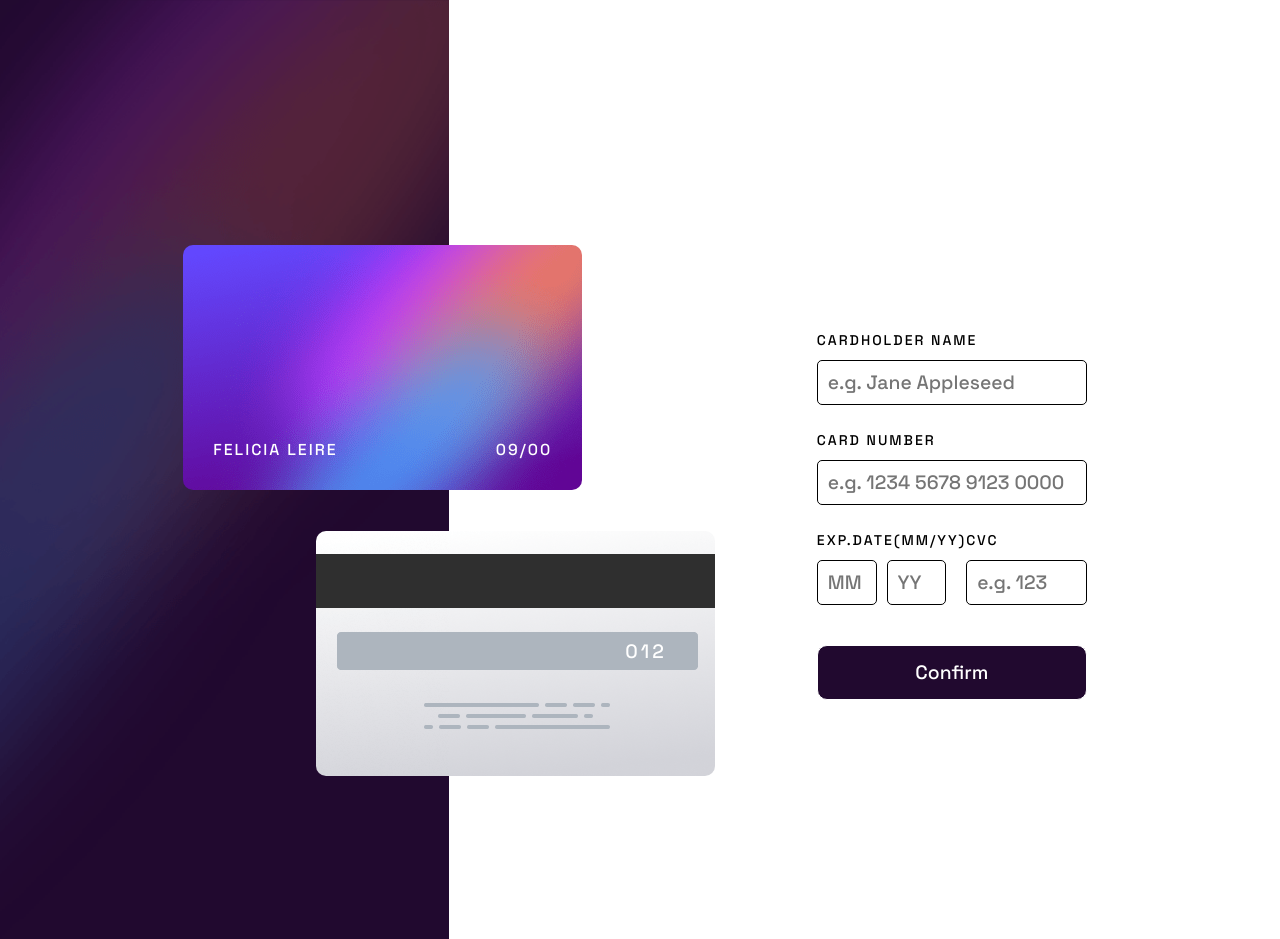
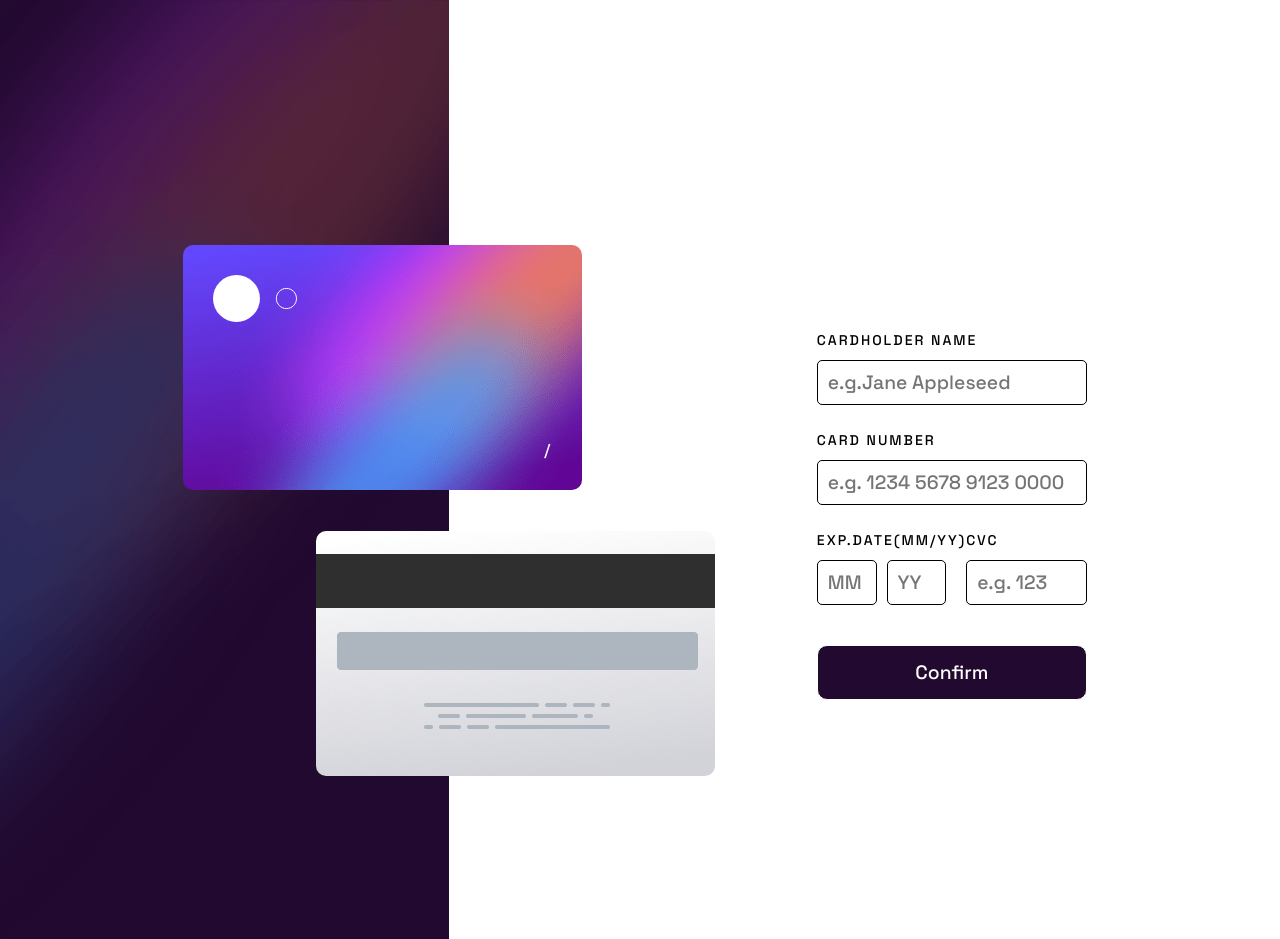
Before and after one commit to AmirLebba/interactive-card-details-form-main, a React (Vite) app: page / in a window 1280 px wide. Built offline with nearby package versions, Linux system fonts and the light colour scheme.

Commit message:
modding handle change

```diff
--- a/src/App.jsx
+++ b/src/App.jsx
@@ -1,58 +1,41 @@
-import React, { useState } from "react";
+import { useState } from 'react'
+
 
 function App() {
-  // State to manage form data
-  const [formData, setFormData] = useState({
-    cardholderName: "",
-    cardNumber: "",
-    expiryMonth: "",
-    expiryYear: "",
-    cvc: "",
-  });
+  const [cardHolder,setCardHolder] = useState("")
+  const [cardNumb, setCardNumb] = useState("");
+  const [expDay, setExpDay] = useState("");
+  const [expMonth, setExpMonth] = useState("");
+  const [cvc, setCvc] = useState("");
 
-  // State to manage form submission
-  const [formSubmitted, setFormSubmitted] = useState(false);
+  const handleCardHolderChange =(e) =>{
+    setCardHolder(e.target.value);
 
-  // State to manage error messages for each input field
-  const [formErrors, setFormErrors] = useState({});
+  }
+  const handleCardNumbChange = (e) => {
 
-  // Input change handler
-  const handleChange = (e) => {
-    const { name, value } = e.target;
-    // Update form data state
-    setFormData({ ...formData, [name]: value });
-    // Reset the error message when the user starts typing
-    setFormErrors({ ...formErrors, [name]: "" });
+    setCardNumb(e.target.value);
+
   };
+  const handleExpDayChange = (e) => {
 
-  // Form submission handler
-  const handleSubmit = () => {
-    // Validation logic
-    const errors = {};
-    Object.keys(formData).forEach((key) => {
-      if (!formData[key]) {
-        errors[key] = "Can't be blank";
-      }
-    });
+    setExpDay(e.target.value);
 
-    if (Object.keys(errors).length === 0) {
-      // If no errors, proceed to the completion form
-      setFormSubmitted(true);
-    } else {
-      // If there are errors, update the state to display error messages
-      setFormErrors(errors);
-    }
   };
+  const handleExpMonthChange = (e) => {
 
+    setExpMonth(e.target.value);
 
+  };
+  const handleCvcChange = (e) => {
 
-
-  // Render the main form
+    setCvc(e.target.value);
+  };
   return (
     <>
       <aside className="side-bar"></aside>
       <div className="back-card">
-        <p>012</p>
+        <p>{cvc}</p>
       </div>
       <div className="front-card">
         <svg
@@ -60,100 +43,77 @@ function App() {
           height="47"
           fill="none"
           xmlns="http://www.w3.org/2000/svg"
-        ></svg>
-        <h1>{formData.cardNumber}</h1>
-        <p id="name">FELICIA LEIRE</p>
-        <p id="date">09/00</p>
+        >
+          <ellipse cx="23.478" cy="23.5" rx="23.478" ry="23.5" fill="#fff" />
+          <path
+            d="M83.5 23.5c0 5.565-4.507 10.075-10.065 10.075-5.559 0-10.065-4.51-10.065-10.075 0-5.565 4.506-10.075 10.065-10.075 5.558 0 10.065 4.51 10.065 10.075Z"
+            stroke="#fff"
+          />
+        </svg>
+        <h1>{cardNumb}</h1>
+        <p id="name">{cardHolder}</p>
+        <p id="date">
+          {expDay}/{expMonth}
+        </p>
       </div>
       <div className="form">
-        {/* Input for cardholder name */}
         <p>CARDHOLDER NAME</p>
         <input
           type="text"
-          name="cardholderName"
-          value={formData.cardholderName}
-          onChange={handleChange}
-          placeholder="e.g. Jane Appleseed"
-          style={{ borderColor: formErrors.cardholderName ? "red" : "" }}
+          value={cardHolder}
+          onChange={handleCardHolderChange}
+          name=""
+          id=""
+          placeholder="e.g.Jane Appleseed"
         />
-        {formErrors.cardholderName && (
-          <p style={{ color: "red" }} className="alart">
-            {formErrors.cardholderName}
-          </p>
-        )}
-
-        {/* Input for card number */}
         <p>CARD NUMBER</p>
         <input
-          name="cardNumber"
-          value={formData.cardNumber}
+          type="number"
+          value={cardNumb}
+          id="CardHolder"
+          placeholder="e.g. 1234 5678 9123 0000"
           maxLength={16}
-          onChange={handleChange}
-          placeholder="e.g. 1234 5678 9123 0000"
-          style={{ borderColor: formErrors.cardNumber ? "red" : "" }}
+          onChange={handleCardNumbChange}
         />
-        {formErrors.cardNumber && (
-          <p style={{ color: "red" }} className="alart">
-            {formErrors.cardNumber}
-          </p>
-        )}
-
-        {/* ... Repeat similar code for other input fields ... */}
-
-        {/* Input for expiration date and CVC */}
         <div className="exp_cvc_holder">
           <div className="exp">
             <p>EXP.DATE(MM/YY)</p>
             <input
               type="number"
-              name="expiryMonth"
-              value={formData.expiryMonth}
-              onChange={handleChange}
+              name=""
+              id=""
               maxLength={2}
               placeholder="MM"
-              style={{ borderColor: formErrors.expiryMonth ? "red" : "" }}
+              onChange={handleExpDayChange}
+              value={expDay}
             />
-
             <input
               type="number"
-              name="expiryYear"
-              value={formData.expiryYear}
-              onChange={handleChange}
+              name=""
+              id=""
               maxLength={2}
               placeholder="YY"
-              style={{ borderColor: formErrors.expiryYear ? "red" : "" }}
+              onChange={handleExpMonthChange}
+              value={expMonth}
             />
           </div>
           <div className="cvc">
             <p>CVC</p>
             <input
               type="number"
-              name="cvc"
-              value={formData.cvc}
-              onChange={handleChange}
+              name=""
+              id=""
               maxLength={3}
               placeholder="e.g. 123"
-              style={{ borderColor: formErrors.cvc ? "red" : "" }}
+              onChange={handleCvcChange}
+              value={cvc}
             />
-            {formErrors.cardNumber && (
-              <p style={{ color: "red" }} className="alart">
-                {formErrors.cardNumber}
-              </p>
-            )}
           </div>
         </div>
-        <div>
-          {formErrors.cardNumber && (
-            <p style={{ color: "red" }} className="alart">
-              {formErrors.cardNumber}
-            </p>
-          )}
-        </div>
-        {/* Confirm button */}
-        <button onClick={handleSubmit}>Confirm</button>
+        <button>Confirm</button>
       </div>
     </>
   );
 }
 
-export default App;
+export default App
```
